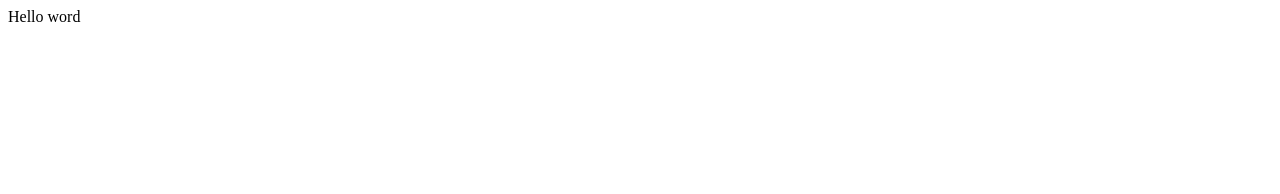
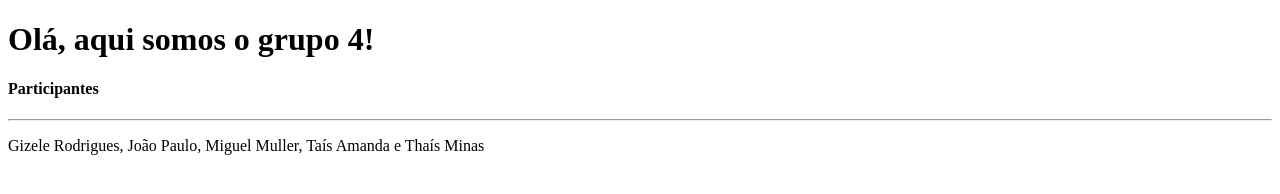
Before and after one commit to taisjjorge/globotech-grupo4, a plain HTML site: page index.html in a window 1280 px wide. Drawn offline with Linux system fonts and the light colour scheme.

Commit message:
commit 3

```diff
--- a/index.html
+++ b/index.html
@@ -1,10 +1,19 @@
 <!DOCTYPE html>
 <html lang="pt-br">
   <head>
+
     <title>Grupo 4</title>
     <meta charset="utf-8">
   </head>
   <body>
-    Hello word
+
+    <h1>Olá, aqui somos o grupo 4!</h1>
+
+
+    <h4>Participantes</h4>
+    <hr>
+    <p>Gizele Rodrigues, João Paulo, Miguel Muller, Taís Amanda e Thaís Minas </p>
+
+
   </body>
 </html>
```
